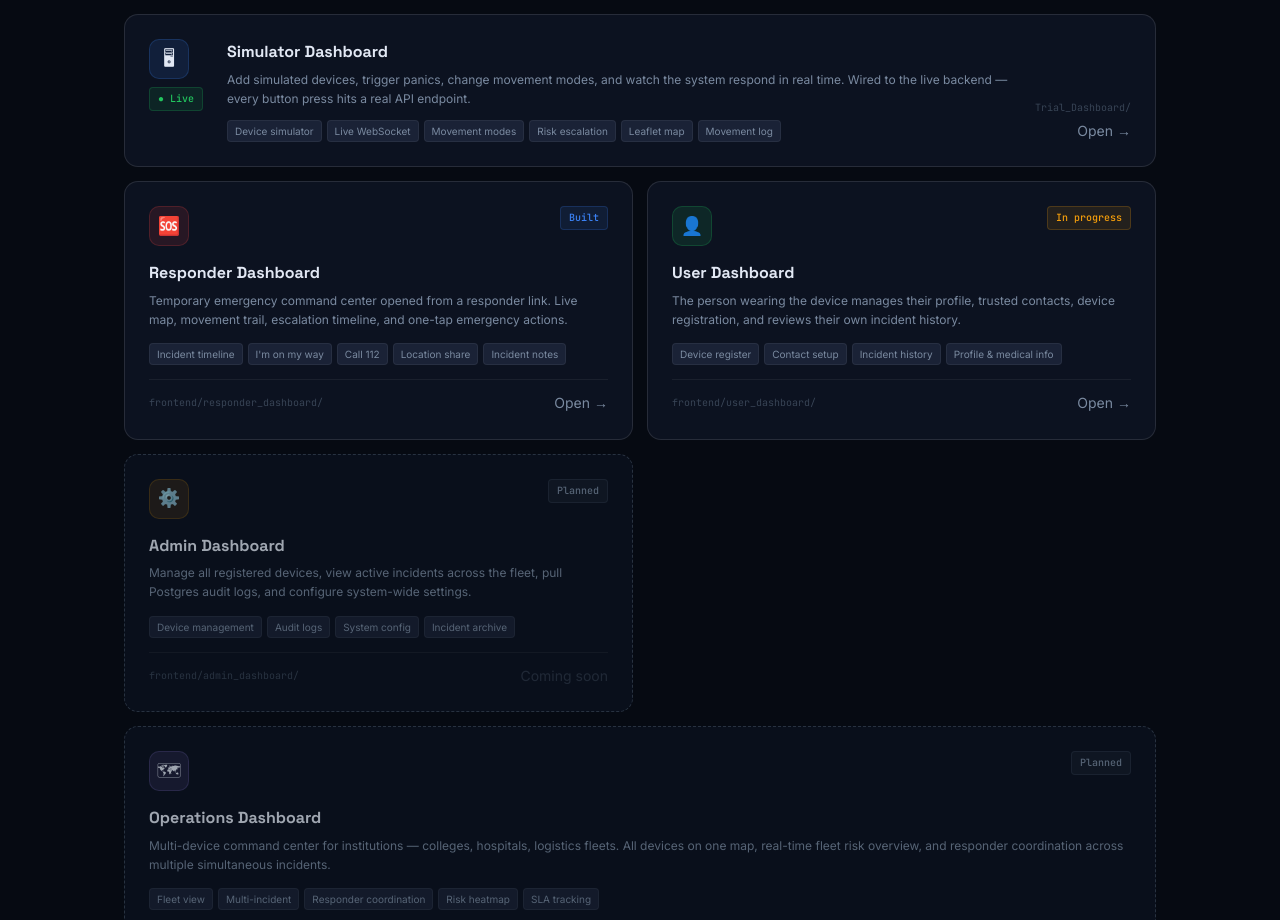
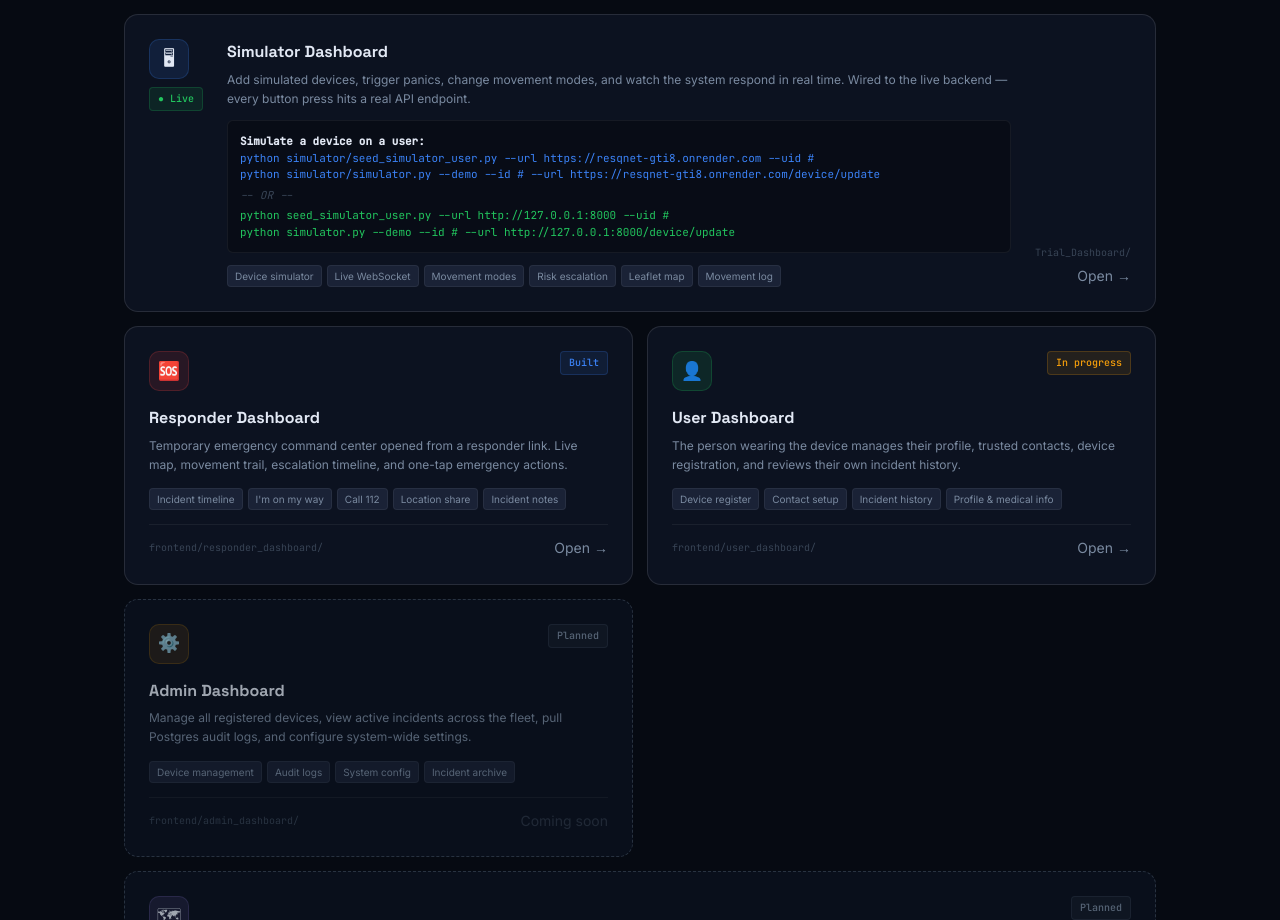
Before and after one commit to akshhq/resqnet, a plain HTML site: page index.html in a window 1280 px wide. Shown: the part 800-1720 px from the top of the page. Drawn offline with Linux system fonts and the light colour scheme.

Commit message:
Update root landing page and all markdown guides with simulator commands

```diff
--- a/index.html
+++ b/index.html
@@ -675,6 +675,14 @@
           <div class="card-desc" style="margin-bottom:12px">
             Add simulated devices, trigger panics, change movement modes, and watch the system respond in real time.
             Wired to the live backend — every button press hits a real API endpoint.
+            <div style="margin-top: 12px; background: rgba(0,0,0,0.3); padding: 12px; border-radius: 6px; font-family: 'JetBrains Mono', monospace; font-size: 11px; line-height: 1.5; color: var(--sec); border: 1px solid var(--border);">
+              <strong style="color: var(--text);">Simulate a device on a user:</strong><br/>
+              <span style="color: var(--blue);">python simulator/seed_simulator_user.py --url https://resqnet-gti8.onrender.com --uid #</span><br/>
+              <span style="color: var(--blue);">python simulator/simulator.py --demo --id # --url https://resqnet-gti8.onrender.com/device/update</span><br/>
+              <em style="color: var(--mut); display: block; margin: 4px 0;">-- OR --</em>
+              <span style="color: var(--green);">python seed_simulator_user.py --url http://127.0.0.1:8000 --uid #</span><br/>
+              <span style="color: var(--green);">python simulator.py --demo --id # --url http://127.0.0.1:8000/device/update</span>
+            </div>
           </div>
           <div class="card-features">
             <span class="feat-tag">Device simulator</span>
```
Also changed, not shown: how to run.md (+15 -0 lines), README.md.
